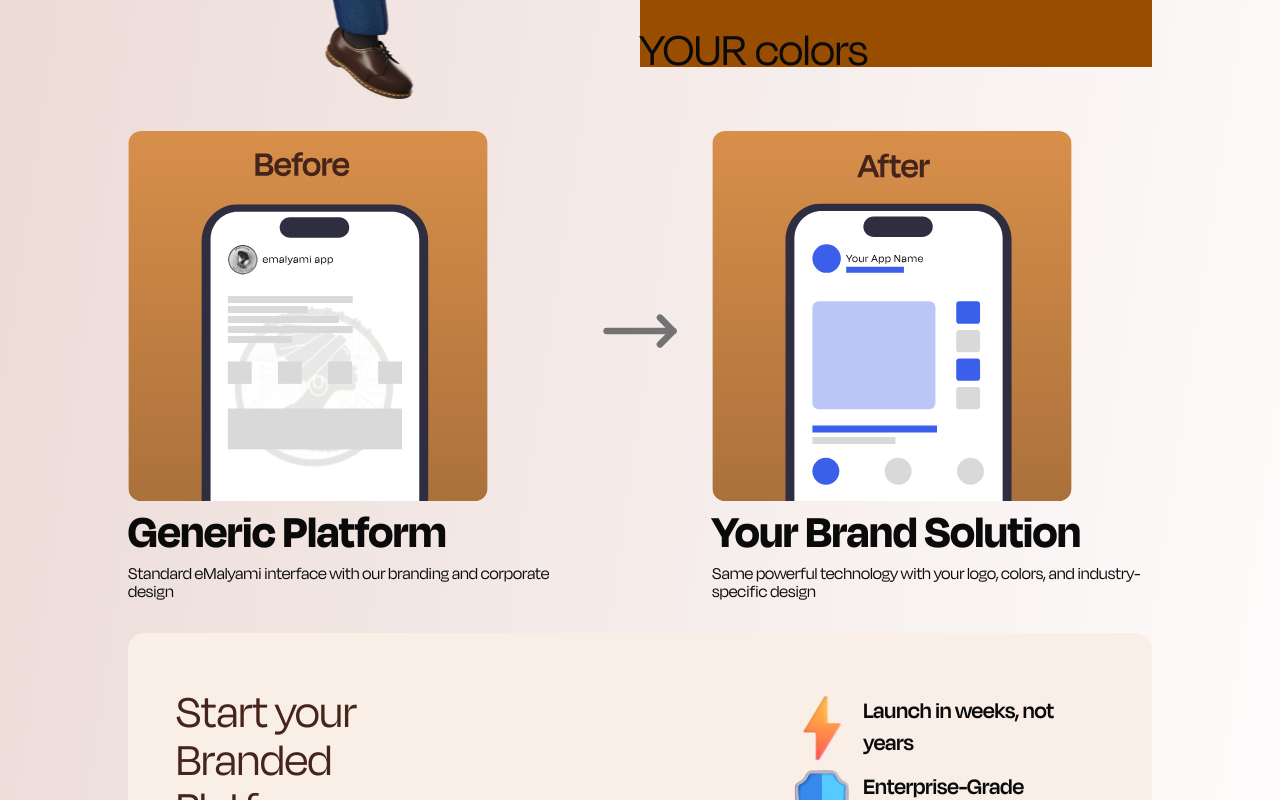
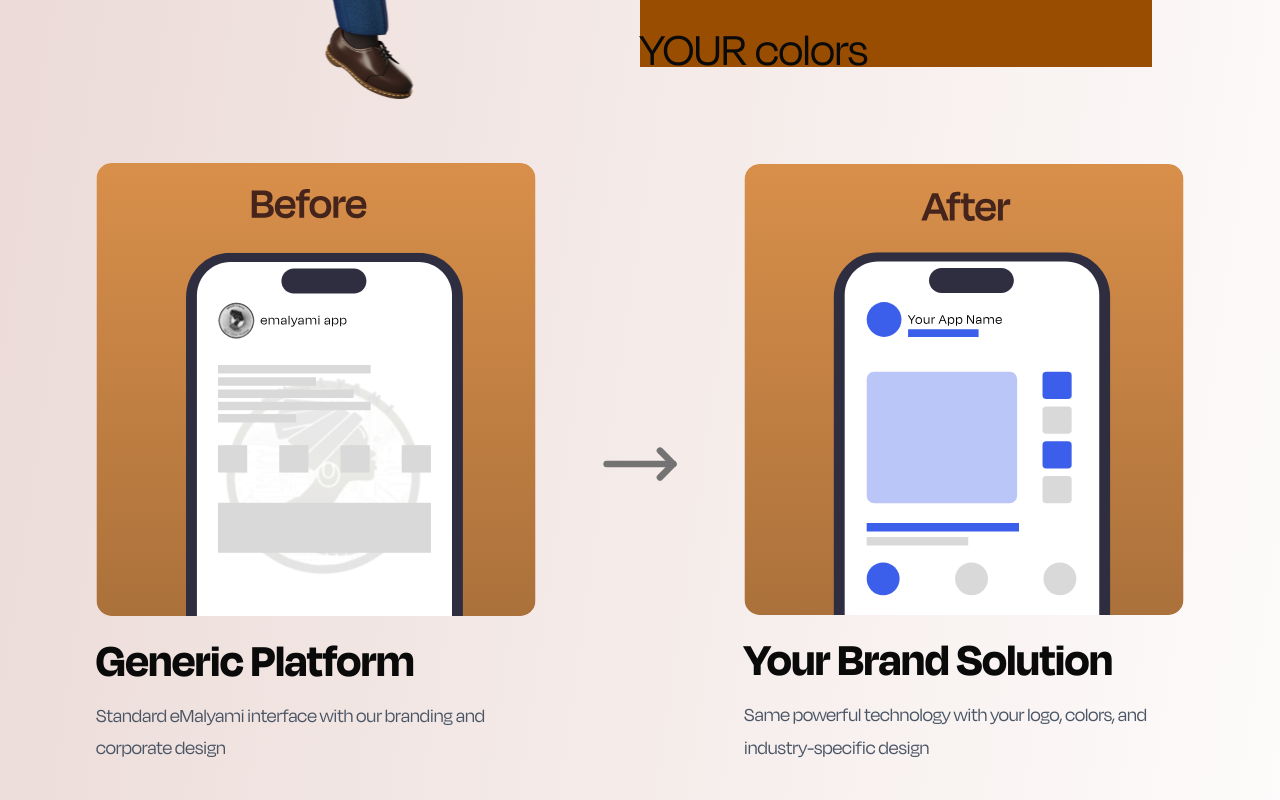
Before and after one commit to seif32/ema-landing, a React (Vite) app: page / in a window 1280 px wide. Shown: the part 6880-7680 px from the top of the page. Built offline with nearby package versions, Linux system fonts and the light colour scheme.

Commit message:
Fix bug in layout before_after-subsection

```diff
--- a/src/components/sections/white-label-solutions/BeforeAfter.jsx
+++ b/src/components/sections/white-label-solutions/BeforeAfter.jsx
@@ -4,33 +4,51 @@ import { MoveRight } from "lucide-react";
 
 function BeforeAfter() {
   return (
-    <section className="flex items-start justify-center gap-8 px-12 mx-auto md:px-24 sm:px-24 xl:px-32 xl:justify-between">
-      <div className="flex flex-col items-start flex-1 gap-2">
-        <div className="w-30 sm:w-50 md:w-70 lg:w-90">
-          <img src={Before} alt="before-white-label" />
+    <section className="px-4 py-8 mx-auto max-w-7xl sm:px-8 md:px-12 lg:px-16 xl:px-24">
+      <div className="flex flex-col items-center gap-8 lg:flex-row lg:items-center lg:justify-between">
+        {/* Before Section */}
+        <div className="flex flex-col items-center w-full lg:items-start lg:self-start lg:w-auto lg:flex-1">
+          <div className="w-full max-w-xs sm:max-w-sm md:max-w-md lg:max-w-lg xl:max-w-xl">
+            <img
+              src={Before}
+              alt="before-white-label"
+              className="w-full h-auto"
+            />
           </div>
-
-        <h2 className="text-xl font-bold leading-none md:text-4xl sm:text-3xl lg:text-5xl">
+          <div className="mt-4 text-center lg:text-left lg:max-w-md">
+            <h2 className="text-2xl font-bold leading-tight sm:text-3xl md:text-4xl lg:text-5xl xl:text-5xl">
               Generic Platform
             </h2>
-        <p className="text-xs leading-none md:text-md sm:text-sm lg:text-lg">
+            <p className="mt-2 text-sm leading-relaxed text-gray-600 sm:text-base md:text-lg lg:text-xl">
               Standard eMalyami interface with our branding and corporate design
             </p>
           </div>
-      <div className="relative top-8 xl:top-40">
-        <MoveRight className=" text-muted-foreground md:size-15 sm:size-10 size-5 lg:size-20" />
         </div>
-      <div className="flex flex-col items-start flex-1 gap-2 ">
-        <div className=" w-30 sm:w-50 md:w-70 lg:w-90">
-          <img src={After} alt="after-white-label" />
+
+        {/* Arrow Section */}
+        <div className="flex items-center justify-center lg:mx-8">
+          <MoveRight className="w-8 h-8 rotate-90 text-muted-foreground sm:w-12 sm:h-12 md:w-16 md:h-16 lg:w-20 lg:h-20 lg:rotate-0" />
         </div>
-        <h2 className="text-xl font-bold leading-none md:text-4xl sm:text-3xl lg:text-5xl">
+
+        {/* After Section */}
+        <div className="flex flex-col items-center w-full lg:items-start lg:w-auto lg:flex-1">
+          <div className="w-full max-w-xs sm:max-w-sm md:max-w-md lg:max-w-lg xl:max-w-xl lg:self-end">
+            <img
+              src={After}
+              alt="after-white-label"
+              className="w-full h-auto"
+            />
+          </div>
+          <div className="mt-4 text-center lg:text-left lg:max-w-md">
+            <h2 className="text-2xl font-bold leading-tight sm:text-3xl md:text-4xl lg:text-4xl xl:text-5xl">
               Your Brand Solution
             </h2>
-        <p className="text-xs leading-none md:text-md sm:text-sm lg:text-lg">
-          Same powerful technology with your logo, colors, and industry-specific
-          design
+            <p className="mt-2 text-sm leading-relaxed text-gray-600 sm:text-base md:text-lg lg:text-xl">
+              Same powerful technology with your logo, colors, and
+              industry-specific design
             </p>
+          </div>
+        </div>
       </div>
     </section>
   );
```
Lines whose indentation alone changed are shown as unchanged.
